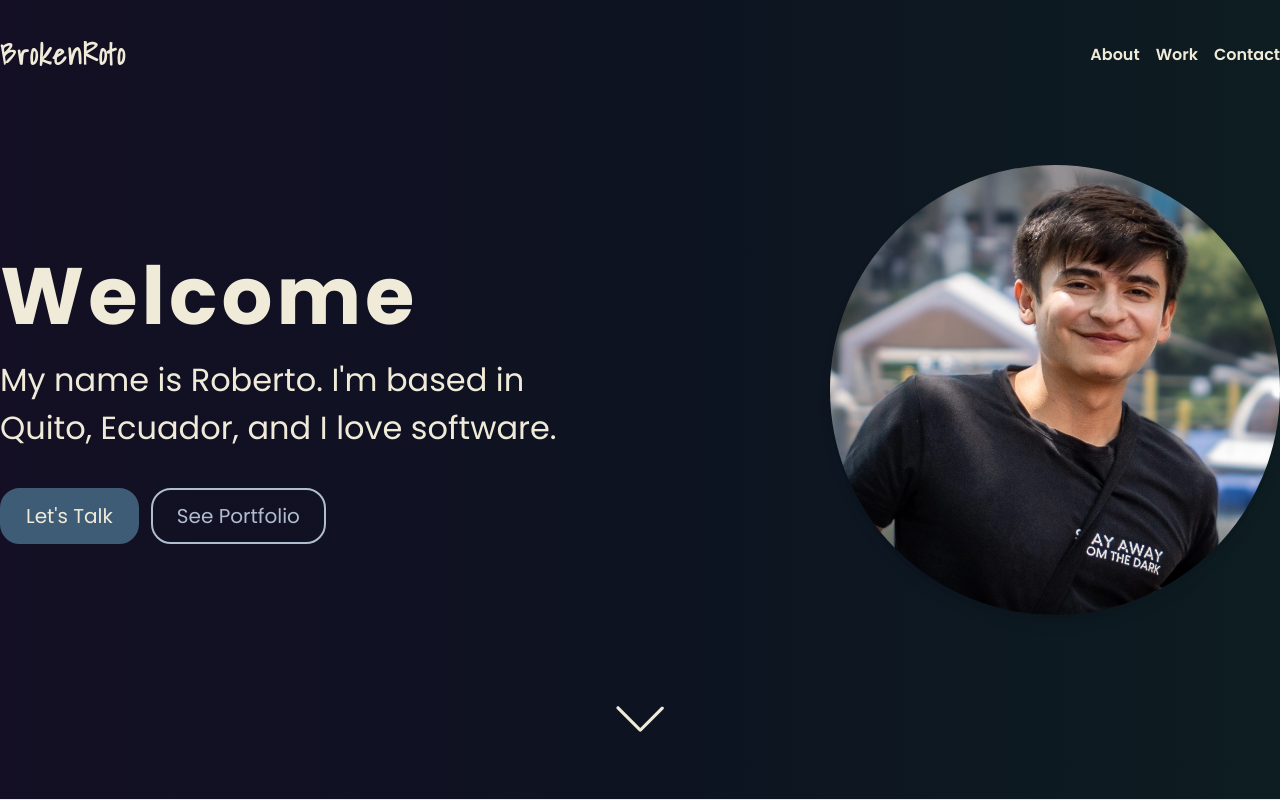
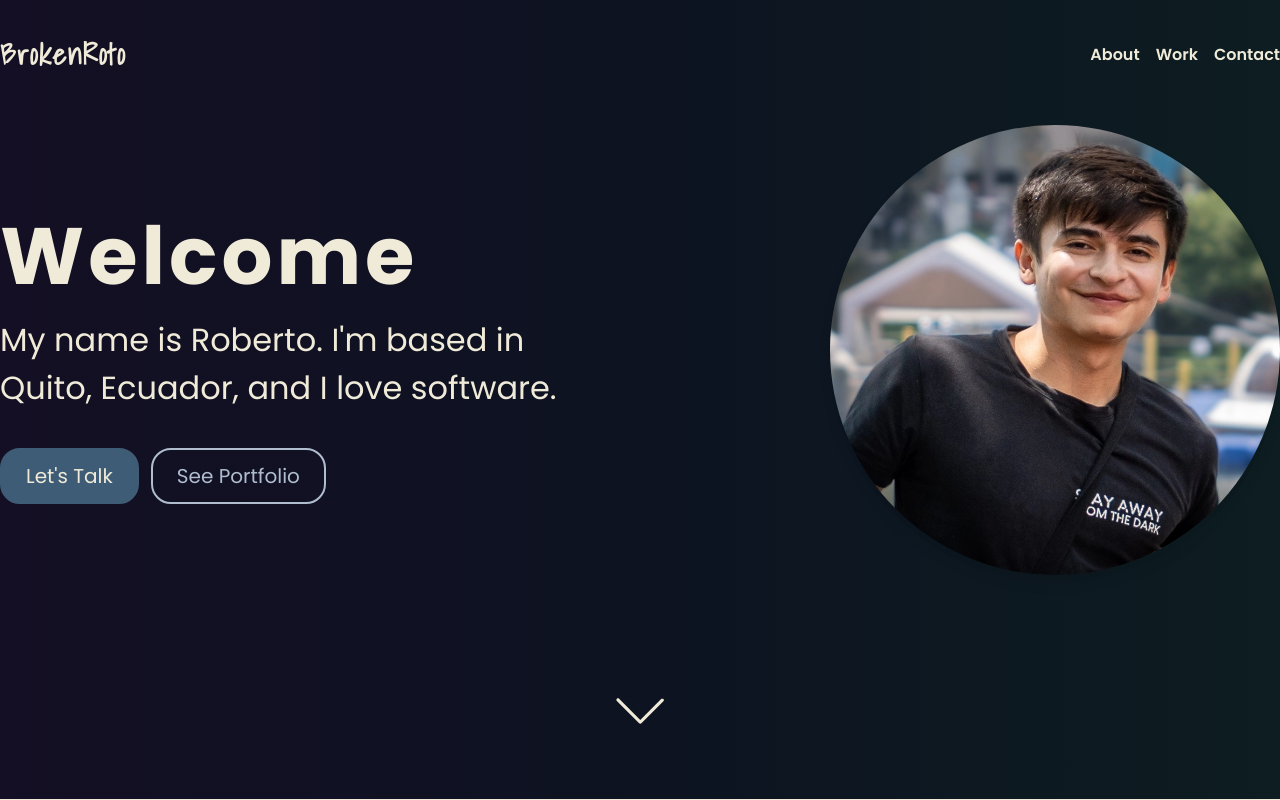
Before and after one commit to BrokenRoto/brokenroto.github.io, a Next.js app: page / in a window 1280 px wide. Shown: the top 800 px of the page. Built offline with nearby package versions, Linux system fonts and the light colour scheme.

Commit message:
Brighter hover on inverted button

```diff
--- a/src/app/page.tsx
+++ b/src/app/page.tsx
@@ -48,7 +48,7 @@ const HomePage = () => {
             />
           </div>
         </div>
-        <div className="text-[3rem] flex justify-center mt-20 hover:text-primary-light active:text-primary-light">
+        <div className="text-[3rem] flex justify-center mt-28 mb-12 hover:text-primary-light active:text-primary-light">
           <Link href="#about">
             <SlArrowDown />
           </Link>
--- a/src/components/heroButton/HeroButton.tsx
+++ b/src/components/heroButton/HeroButton.tsx
@@ -14,7 +14,7 @@ const HeroButton: React.FC<Props> = ({ text, href, className, inverted }) => {
       href={href}
       className={`${
         inverted
-          ? "text-secondary bg-primary-dark border-primary-dark hover:bg-[#4a6b8b] hover:border-[#4a6b8b] "
+          ? "text-secondary bg-primary-dark border-primary-dark hover:bg-[#5a7fa3] hover:border-[#5a7fa3] "
           : "text-primary-lighter hover:shadow-inner-lighter hover:text-primary"
       } transition duration-500 rounded-[1.25rem] py-3 px-6 border-2 inline-block ${(className ??=
         "")}`}
```
